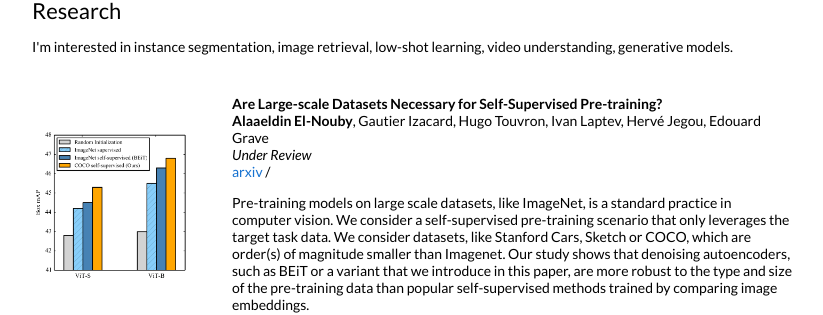
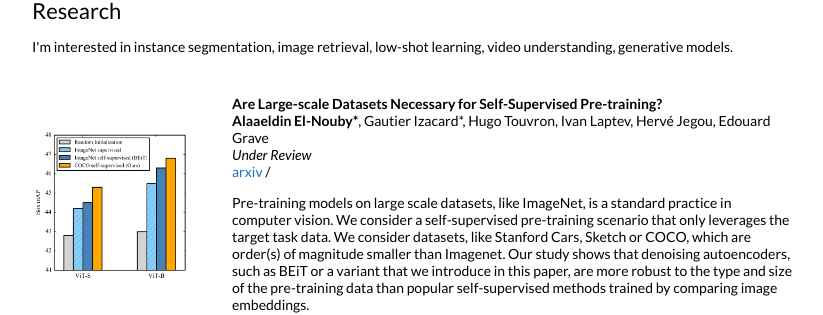
Before and after one commit to aelnouby/aelnouby.github.io, a Jekyll site: the page built from _posts/2021-12-25-splitmask.markdown, in a window 1280 px wide and 900 px high, scrolled down 654 px. Shown: the part 148-463 px from the top of the window, without its empty margins (228-1051 px from the left). Built offline with Jekyll 4.4.1, drawn with Linux system fonts in a browser that asks for light colours.

```diff
--- a/_posts/2021-12-25-splitmask.markdown
+++ b/_posts/2021-12-25-splitmask.markdown
@@ -3,7 +3,7 @@ layout: post
 title:  "Are Large-scale Datasets Necessary for Self-Supervised Pre-training?"
 image: images/splitmask.png
 categories: research
-authors: "<strong>Alaaeldin El-Nouby</strong>, Gautier Izacard, Hugo Touvron, Ivan Laptev, Hervé Jegou, Edouard Grave"
+authors: "<strong>Alaaeldin El-Nouby*</strong>, Gautier Izacard*, Hugo Touvron, Ivan Laptev, Hervé Jegou, Edouard Grave"
 venue: "Under Review"
 arxiv: https://arxiv.org/abs/2112.10740
 ---
```
